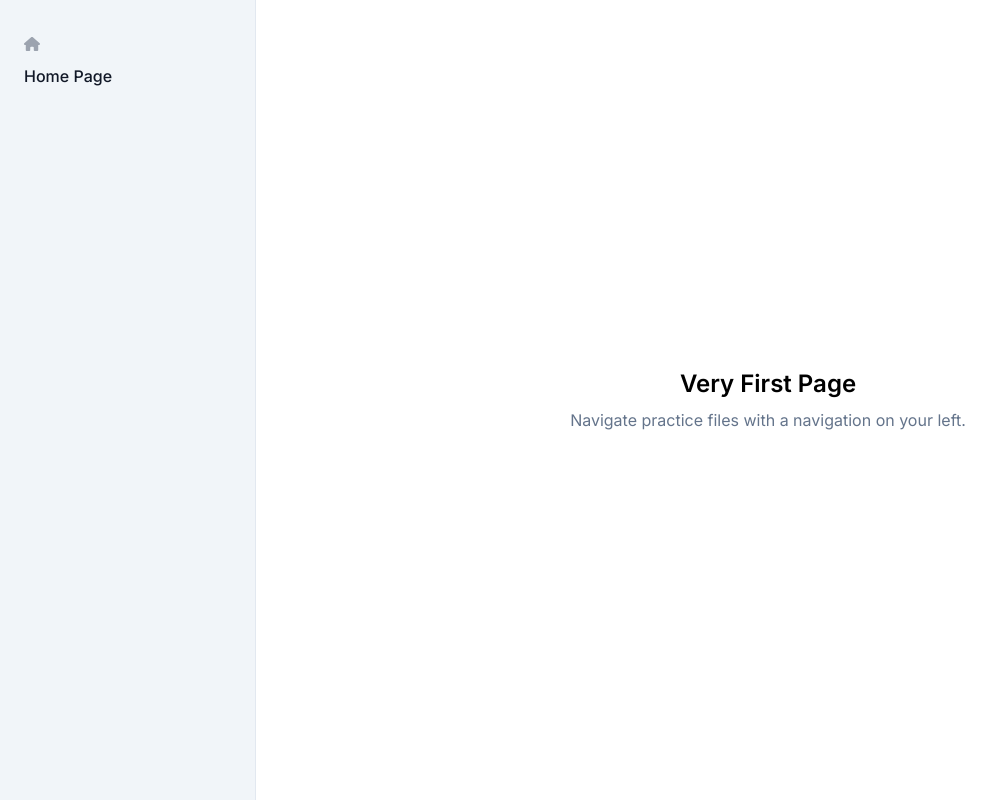
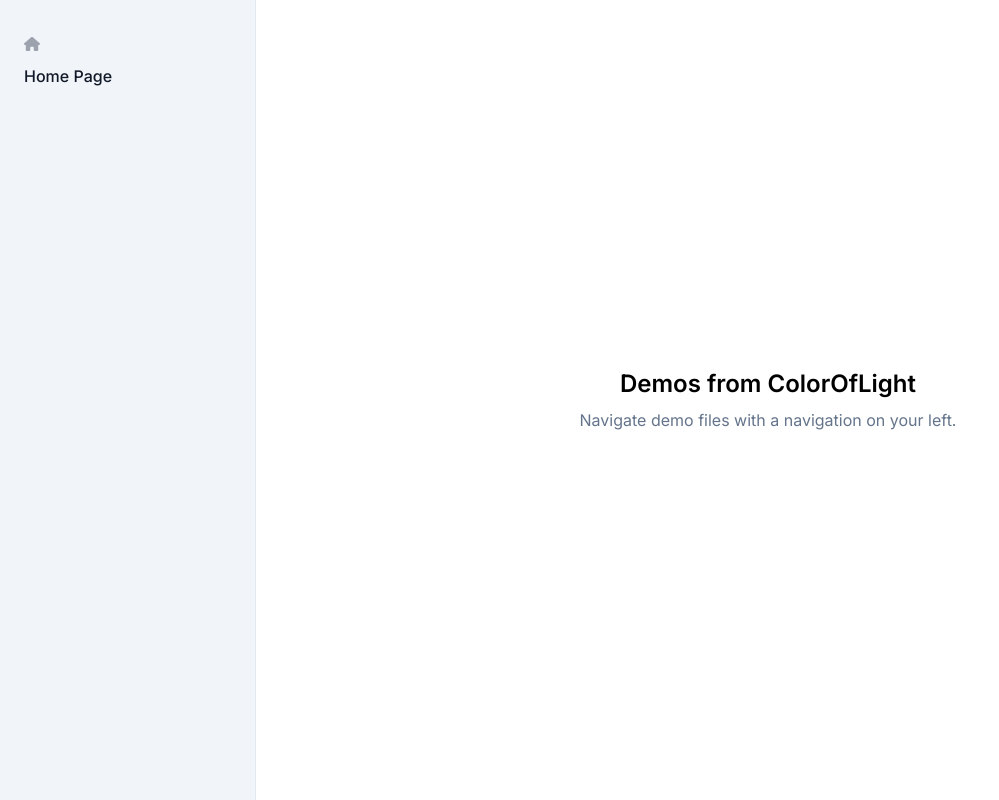
Before and after one commit to ColorOfLight/coloroflight.dev, a Next.js app in the folder demos/: page / in a window 1280 px wide. Shown: the whole page, without its empty margins (0-999 px from the left). Built offline with nearby package versions, Linux system fonts and the light colour scheme.

Commit message:
fix: text in homepage

```diff
--- a/demos/src/app/page.tsx
+++ b/demos/src/app/page.tsx
@@ -1,9 +1,9 @@
 export default function HomePage() {
   return (
     <div className="flex justify-center items-center flex-col h-full">
-      <h2 className="text-2xl font-semibold">Very First Page</h2>
+      <h2 className="text-2xl font-semibold">Demos from ColorOfLight</h2>
       <p className="text-slate-500 mt-2">
-        Navigate practice files with a navigation on your left.
+        Navigate demo files with a navigation on your left.
       </p>
     </div>
   );
```
